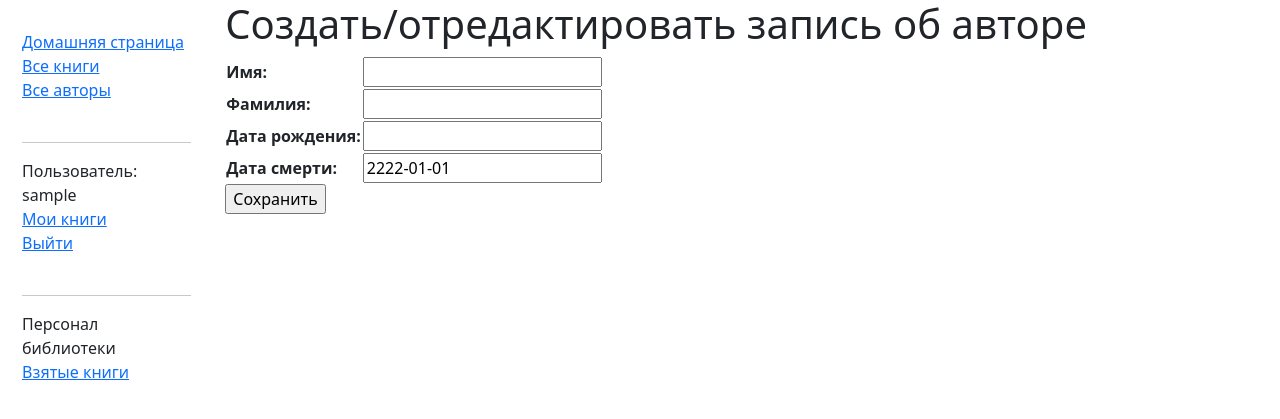
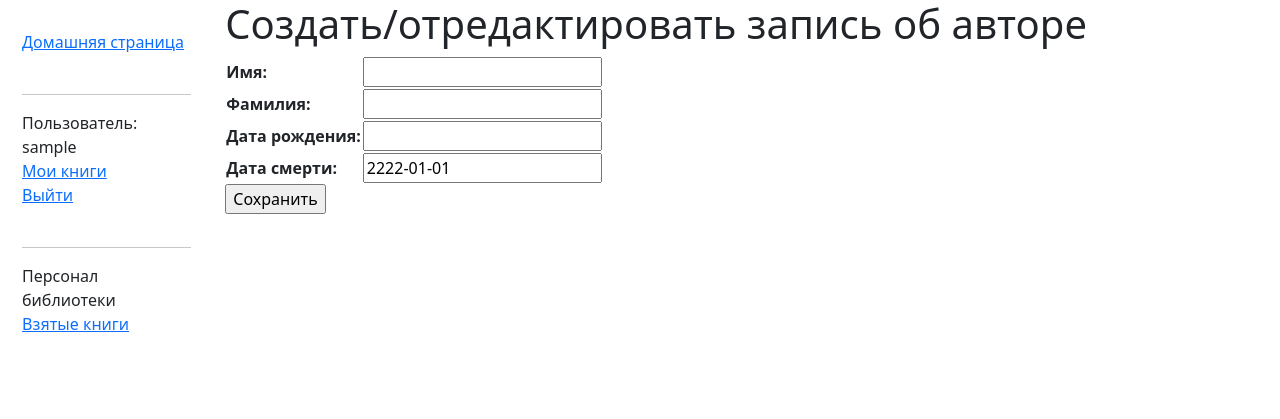
Before and after one commit to aneroid11/EduCatalog, a Django app: page /catalog/author/create in a window 1280 px wide. Shown: the top 419 px of the page. Run offline with Django 4.2, Linux system fonts and the light colour scheme; the visitor is signed in with stand-in values (Sample User, id 1).

```diff
--- a/catalog/templates/catalog/base_generic.html
+++ b/catalog/templates/catalog/base_generic.html
@@ -18,8 +18,6 @@
                 {% block sidebar %}
                     <ul class="sidebar-nav">
                         <li><a href="{% url 'index' %}">Домашняя страница</a></li>
-                        <li><a href="{% url 'books' %}">Все книги</a></li>
-                        <li><a href="{% url 'authors' %}">Все авторы</a></li>
                         <br><hr>
                         {% if user.is_authenticated %}
                             <li>Пользователь: {{ user.get_username }}</li>
--- a/catalog/views.py
+++ b/catalog/views.py
@@ -1,5 +1,6 @@
 import datetime
 import uuid
+import logging
 
 from django.conf import settings
 from django.shortcuts import render, get_object_or_404, reverse
```
